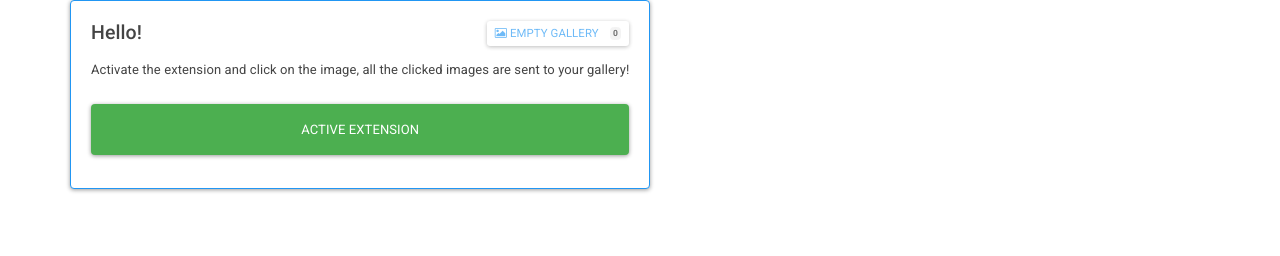
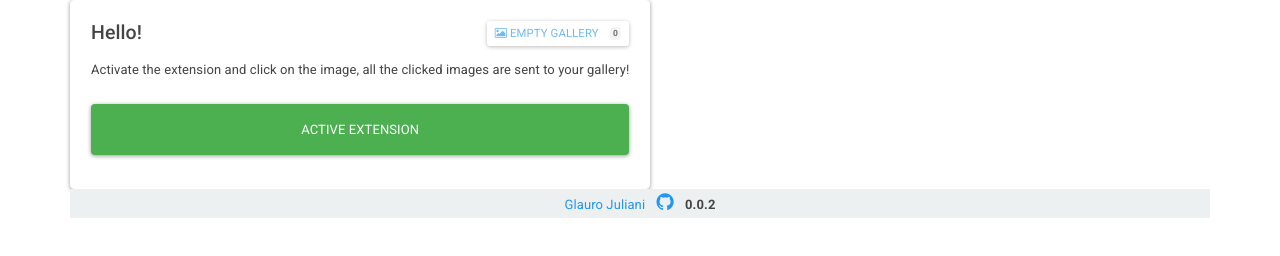
Before and after one commit to glauroqj/get-image, a website built with webpack: page app/pages/popup.html in a window 1280 px wide. Built offline with nearby package versions, Linux system fonts and the light colour scheme.

Commit message:
Add: version and developer

```diff
--- a/app/pages/popup.html
+++ b/app/pages/popup.html
@@ -15,7 +15,7 @@
         <div class="container">
             <div class="row">
 
-                <div class="card border-primary">
+                <div class="card border-light">
                   <div class="card-body">
                     <h4 class="card-title mb-3">
                         Hello!
@@ -30,7 +30,14 @@
                         <button type="button" class="btn btn-block btn-success" v-on:click="selectImage">Active Extension</button>
                     </p>
                 </div>
-
+            </div>
+            <hr class="my-1">
+            <div class="col-12 information">
+                <p>
+                    <a href="https://www.linkedin.com/in/glauro-juliani/" target="new" class="mr-2">Glauro Juliani</a>
+                    <a href="https://github.com/glauroqj/get-image" target="new" class="mr-2"><i class="fa fa-github"></i></a>
+                    <strong>{{version}}</strong>
+                </p>
             </div>
 
         </div>
--- a/app/scripts/popup.js
+++ b/app/scripts/popup.js
@@ -6,7 +6,8 @@
 		data: {
 			emptyStore: true,
 			textGallery: '',
-			countImages: ''
+			countImages: '',
+			version: '0.0.2'
 		},
 		mounted() {
 			let store = localStorage.getItem('Images-Gallery');
--- a/app/vendor/base.css
+++ b/app/vendor/base.css
@@ -54,7 +54,18 @@ body.find-all-images img:hover {
 	margin-bottom: 0px;
 	min-width: 350px;
 }
-
+.information {
+	text-align: center;
+	background-color: #ECF0F1;
+}
+.information  p {
+	margin-bottom: 0px;
+	font-size: 13px;
+	padding: 3px 0;
+}
+.information  p i {
+	font-size: 20px;
+}
 /* GALLERY */
 #gallery body, #getImage body {
 	-webkit-transition: all 0.5s ease-out;
```
